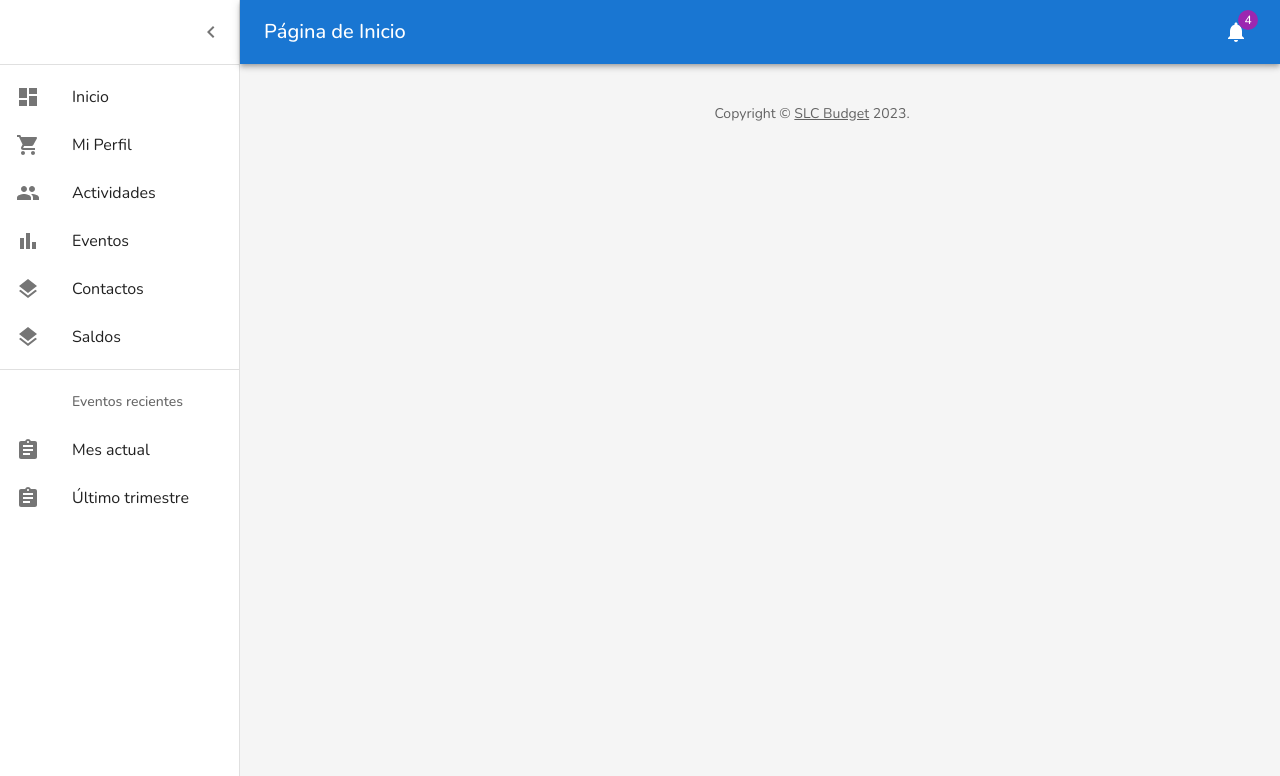
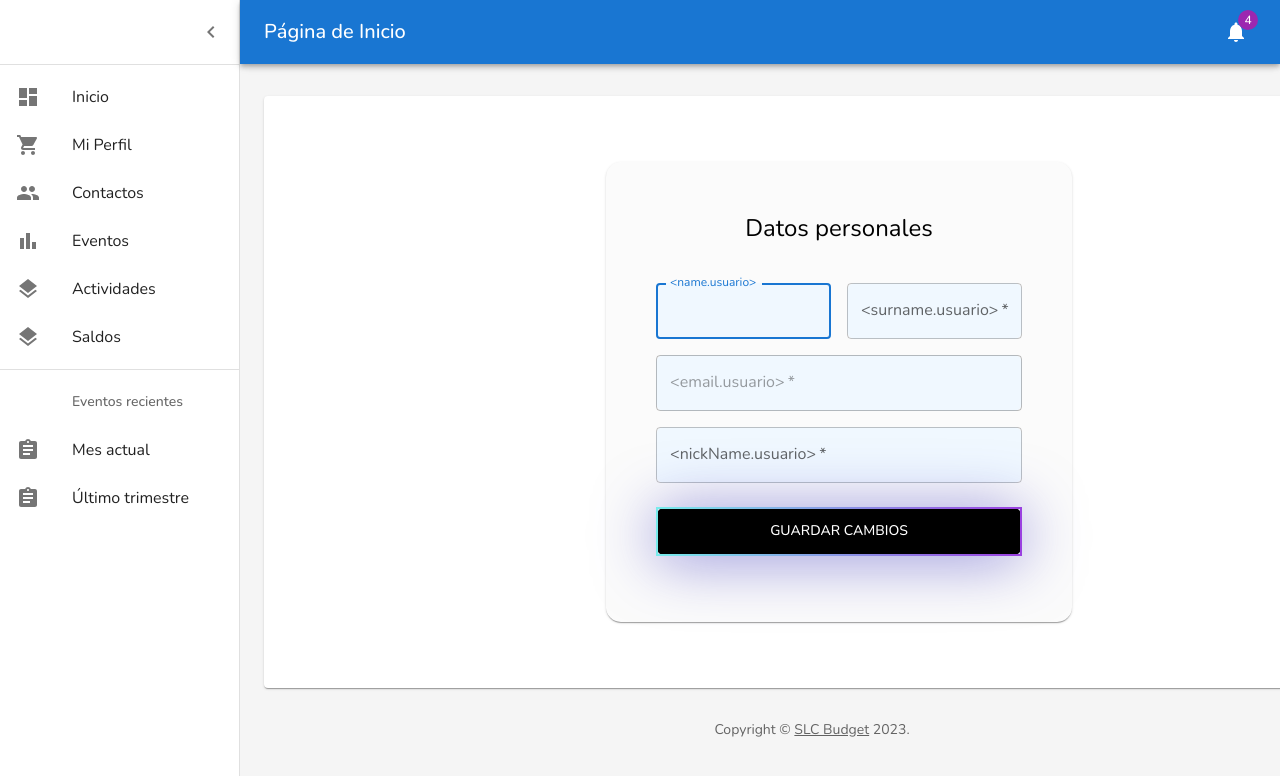
Before and after one commit to gomezcamilo9701/SLC-Budget-Website, a React (Vite) app: page /home in a window 1280 px wide. Shown: the top 776 px of the page. Built offline with nearby package versions, Linux system fonts and the light colour scheme.

Commit message:
Profile view update

```diff
--- a/src/components/home/Home.tsx
+++ b/src/components/home/Home.tsx
@@ -21,6 +21,8 @@ import { mainListItems, secondaryListItems } from './listItems';
 import Chart from './Chart';
 import Deposits from './Deposits';
 import Orders from './Orders';
+import ProfileForm from '../profile/Profile';
+
 
 
 function Copyright(props: any) {
@@ -99,6 +101,7 @@ function Home() {
     setOpen(!open);
   };
 
+
   return (
     <ThemeProvider theme={theme}>
       <Box sx={{ display: 'flex' }}>
@@ -170,8 +173,23 @@ function Home() {
           }}
         >
           <Toolbar />
-          <Container maxWidth="lg" sx={{ mt: 4, mb: 4 }}>
-            <Grid container spacing={3}>
+          <Container maxWidth="xl" sx={{ mt: 4, mb: 4 }}>
+            <Grid container spacing={3} >
+
+              {/* Profile */}
+              <Grid item xs={12} md={8} lg={9} sx={{}} >
+                <Paper
+                  sx={{
+                    p: 2,
+                    display: 'flex',
+                    flexDirection: 'column',
+                    alignItems: 'center',
+                    width: '1150px',
+                  }}
+                >
+                  <ProfileForm />
+                </Paper>
+              </Grid>
 
               {/* Chart
               <Grid item xs={12} md={8} lg={9}>
--- a/src/components/home/listItems.tsx
+++ b/src/components/home/listItems.tsx
@@ -28,7 +28,7 @@ export const mainListItems = (
       <ListItemIcon>
         <PeopleIcon />
       </ListItemIcon>
-      <ListItemText primary="Actividades" />
+      <ListItemText primary="Contactos" />
     </ListItemButton>
     <ListItemButton>
       <ListItemIcon>
@@ -40,7 +40,7 @@ export const mainListItems = (
       <ListItemIcon>
         <LayersIcon />
       </ListItemIcon>
-      <ListItemText primary="Contactos" />
+      <ListItemText primary="Actividades" />
     </ListItemButton>
     <ListItemButton>
       <ListItemIcon>
--- /dev/null
+++ b/src/components/profile/Profile.tsx
@@ -0,0 +1,198 @@
+import React, { useState } from 'react';
+import Paper from "@mui/material/Paper";
+import Box from "@mui/material/Box";
+import Typography from "@mui/material/Typography";
+import { createTheme, ThemeProvider } from "@mui/material/styles";
+import { useForm, SubmitHandler } from "react-hook-form";
+import { Alert } from "@mui/material";
+import { Grid, TextField, Button } from "@mui/material";
+import { registerUser } from "../../services/register/RegisterService";
+import User from "../../models/user/User";
+
+
+const theme = createTheme({
+  typography: {
+    fontFamily: 'Nunito, Arial, sans-serif',
+  },
+});
+
+const defaultValues: Profile = {
+  email: "",
+  name: "",
+  surname: "",
+  nickName: "",
+  password: "",
+};
+
+interface Profile {
+  name: string;
+  surname: string;
+  nickName: string;
+  email: string;
+  password: string;
+}
+
+const ProfileForm = () => {
+  const [alert, setAlert] = useState({
+    type: "",
+    message: "",
+  });
+  const {
+    register,
+    handleSubmit,
+    formState: { errors, isValid },
+    reset,
+  } = useForm<Profile>({ defaultValues });
+
+  const onSubmit: SubmitHandler<Profile> = async (data) => {
+    const { email, name, surname, nickName, password } = data;
+    try {
+      if (data) {
+        const user: User = {
+          email,
+          name,
+          surname,
+          nickName,
+          password,
+        };
+        await registerUser(user);
+        setAlert({
+          type: "success",
+          message: "Registro satisfactorio como usuario.",
+        });
+      }
+      reset();
+    } catch (e) {
+      setAlert({
+        type: "error",
+        message: "Error en el registro.",
+      });
+    }
+  };
+
+  return (
+    <ThemeProvider theme={theme}>
+      <Grid container component="main" sx={{ width:"100%", height: "70vh" }}>
+        <Grid item xs={12} sm={8} md={5} component={Paper} elevation={1} square
+          sx={{
+            display: "flex",
+            borderRadius: "0.9375rem",
+            background: "rgba(217, 217, 217, 0.10)",
+            alignItems: "center",
+            margin: "auto",
+          }}>
+          <Box
+            sx={{
+              my: 10,
+              mx: 16,
+              display: "flex",
+              flexDirection: "column",
+              alignItems: "center",
+              margin: "50px",
+              gap: "15px",
+            }}
+          >
+
+            <Typography component="h1" variant="h5" sx={{ color: "black" }}>
+              Datos personales
+            </Typography>
+            <Box
+              component="form"
+              noValidate
+              onSubmit={handleSubmit(onSubmit)}
+              sx={{ mt: 3 }}
+            >
+              <Grid container spacing={2} >
+                <Grid item xs={12} sm={6} >
+                  <TextField
+                    sx={{ color: "white" }}
+                    className="text-field-custom"
+                    autoComplete="given-name"
+                    fullWidth
+                    id="name"
+                    label="<name.usuario>"
+                    autoFocus
+                    {...register("name", { required: true, minLength: 4 })}
+                    error={Boolean(errors.name)}
+                    helperText={errors.name ? errors.name.message : ""}
+                  />
+                </Grid>
+                <Grid item xs={12} sm={6}>
+                  <TextField
+                    className="text-field-custom"
+                    required
+                    fullWidth
+                    id="last_name"
+                    label="<surname.usuario>"
+                    autoComplete="family-name"
+                    {...register("surname", { required: true, minLength: 4 })}
+                  />
+                </Grid>
+                <Grid item xs={12}>
+                  <TextField
+                    className="text-field-custom"
+                    required
+                    fullWidth
+                    id="email"
+                    label="<email.usuario>"
+                    autoComplete="email"
+                    disabled
+                    {...register("email", { required: true, minLength: 4 })}
+                  />
+                </Grid>
+                <Grid item xs={12}>
+                  <TextField
+                    className="text-field-custom"
+                    required
+                    fullWidth
+                    id="nickName"
+                    label="<nickName.usuario>"
+                    autoComplete="nickName"
+                    {...register("nickName", {
+                      required: true,
+                      minLength: 3,
+                    })}
+                  />
+                </Grid>
+              </Grid>
+
+              <Button
+                className="button-custom"
+                type="submit"
+                fullWidth
+                variant="contained"
+                sx={{
+                  mt: 3,
+                  mb: 2,
+                  backgroundColor: "#000",
+                  borderRadius: "10px",
+                  border: '2px solid',
+                  borderImage: 'linear-gradient(to right, #77EBEB, #9A40E0)',
+                  borderImageSlice: 1,
+                  borderImageSource: 'linear-gradient(to right, #77EBEB, #9A40E0)',
+                  padding: '10px',
+                  boxShadow: "0px 4px 61px 0px rgba(77, 71, 195, 0.60)",
+                  '&:hover': {
+                    backgroundColor: "#211f42"
+                  },
+
+                }}
+              ///  disabled={!isValid}
+              >
+                Guardar Cambios
+              </Button>
+              {alert.type === "success" && (
+                <Alert severity="success">{alert.message}</Alert>
+              )}
+              {alert.type === "error" && (
+                <Alert severity="error">{alert.message}</Alert>
+              )}
+            </Box>
+          </Box>
+        </Grid>
+      </Grid>
+    </ThemeProvider>
+  );
+};
+
+export default ProfileForm;
```
